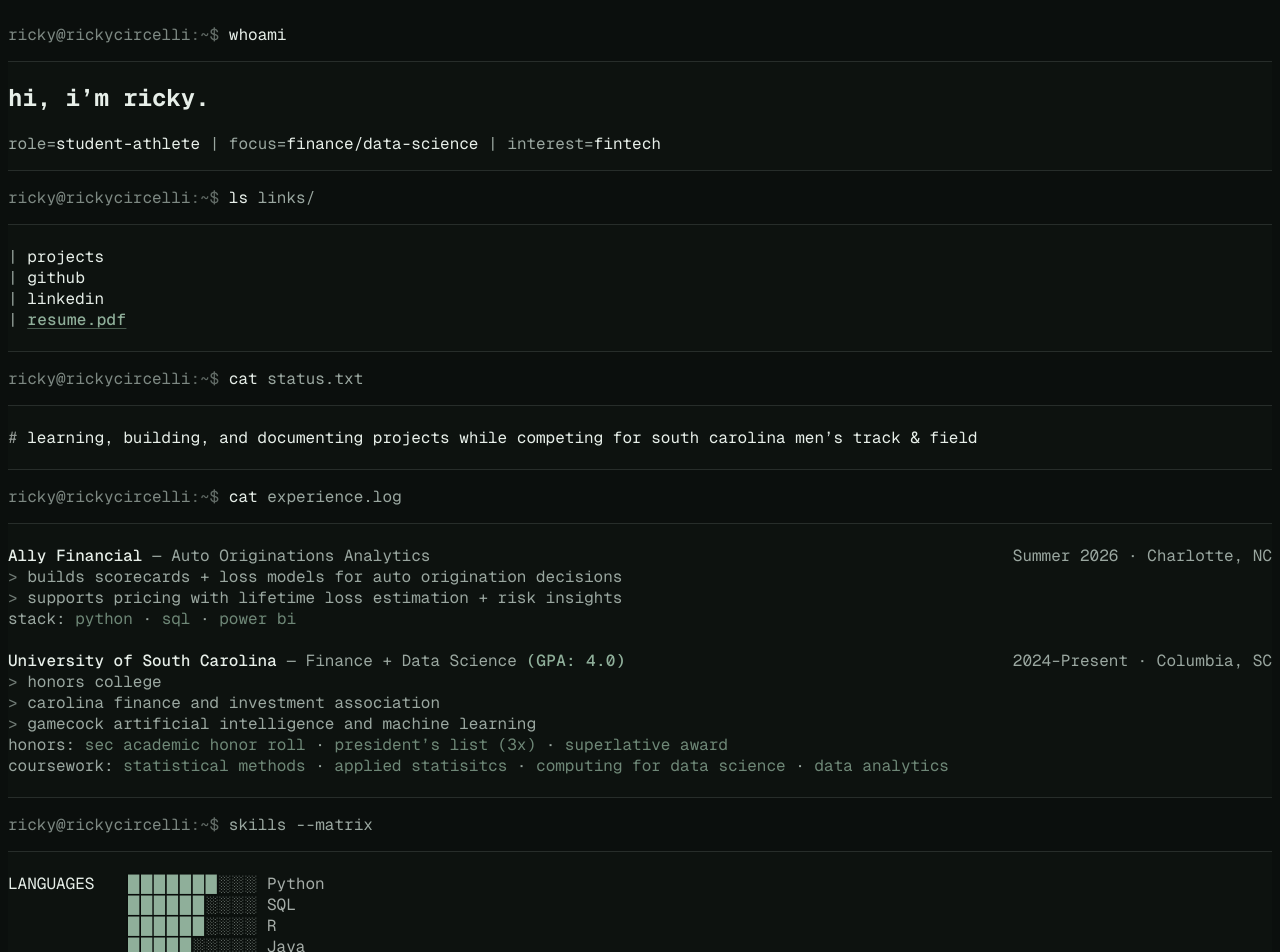
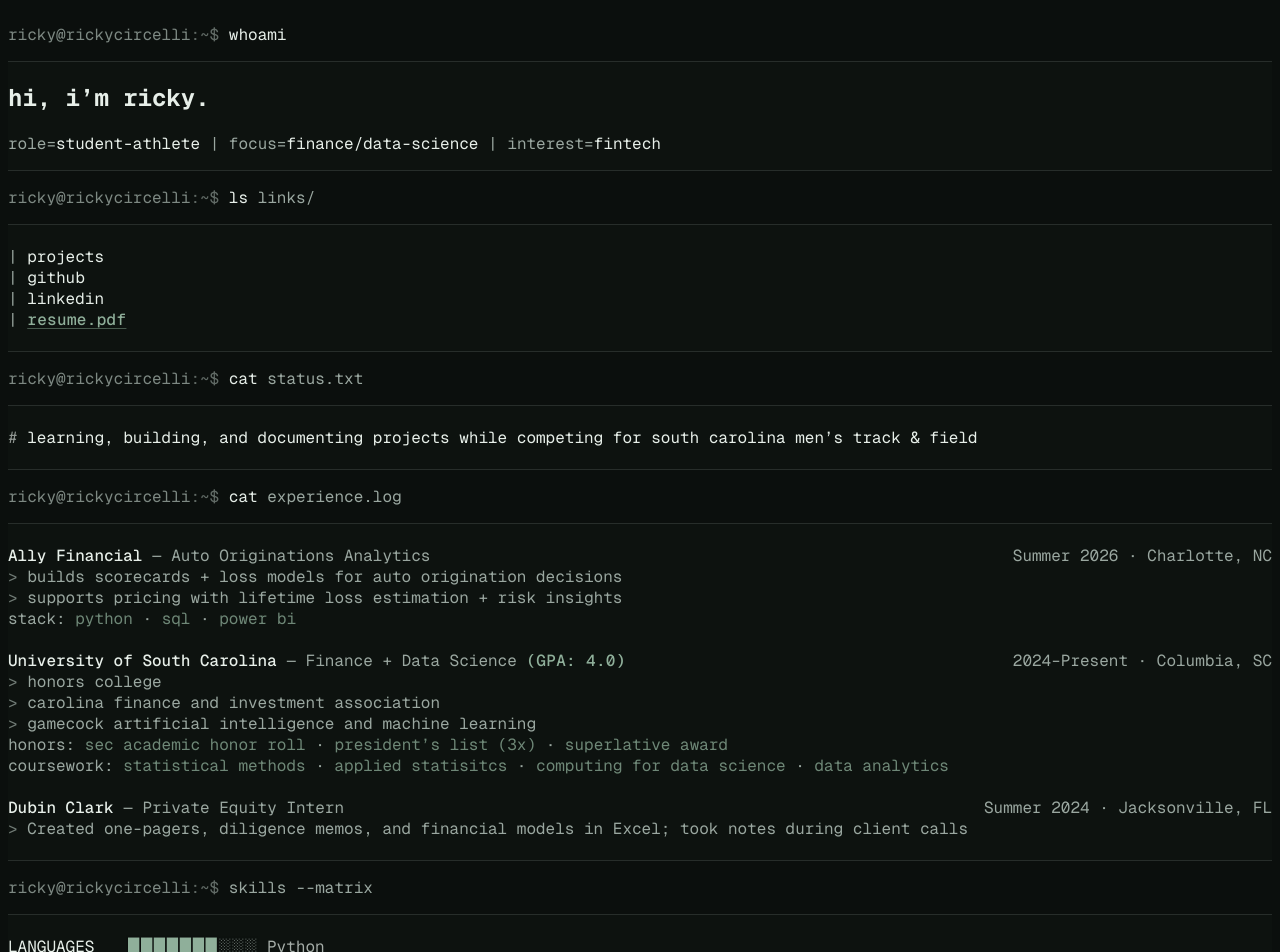
Before and after one commit to rickycircelli/website, a Next.js app: page / in a window 1280 px wide. Shown: the top 952 px of the page. Built offline with nearby package versions, Linux system fonts and the light colour scheme.

Commit message:
updated resume/DC

```diff
--- a/app/page.tsx
+++ b/app/page.tsx
@@ -223,9 +223,32 @@
             </div>
 
             <Spacer />
+          </div>
 
+          {/* Item 1 */}
+          <div>
+            <div className="flex flex-wrap items-baseline justify-between gap-x-4 gap-y-1">
+              <div className="text-[var(--fg)]">
+                <span className="emphasis">Dubin Clark</span>{" "}
+                <span className="text-[var(--muted)]">
+                  — Private Equity Intern
+                </span>
+              </div>
+              <div className="text-xs text-[var(--muted)]">
+                Summer 2024 · Jacksonville, FL
+              </div>
+            </div>
 
+            <div className="mt-3 space-y-1 text-[var(--muted)]">
+              <div>
+                <span className="opacity-70">{">"}</span>{" "}
+                Created one-pagers, diligence memos, and financial models in Excel; took notes during client calls
+              </div>
+            </div>
           </div>
+
+          <Spacer />
+
         </div>
       </div>
 
```
Also changed, not shown: 1 other file (tests, documents, lock files or other folders).
